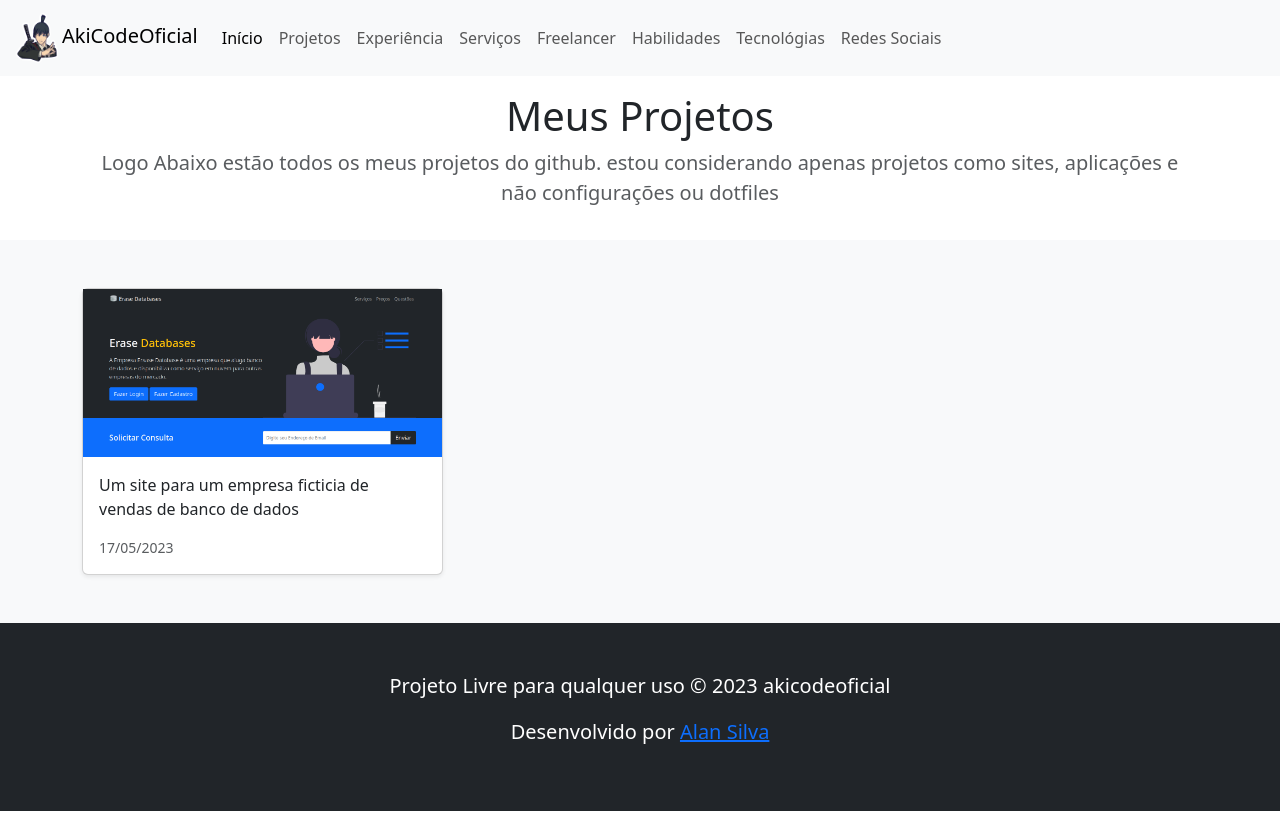
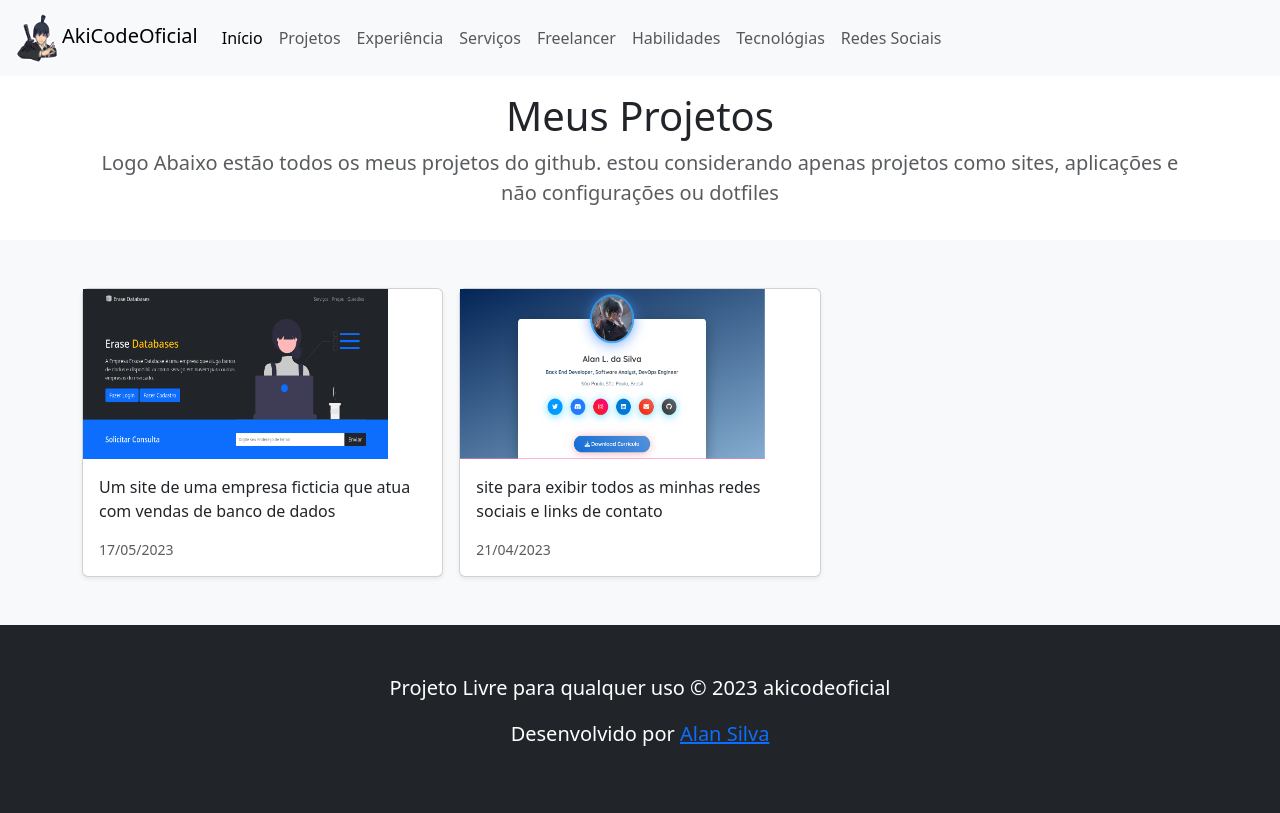
Before and after one commit to akicodeoficial/akicode-portfolio, a React (Vite) app: page /projetos in a window 1280 px wide. Built offline with nearby package versions, Linux system fonts and the light colour scheme.

Commit message:
Adicionando novo projeto e deixando as imagens do mesmo tamanho

```diff
--- a/src/components/card-project.tsx
+++ b/src/components/card-project.tsx
@@ -12,7 +12,7 @@ export default function CardProjet({
   return (
     <div className="col">
       <div className="card shadow-sm">
-        <img src={imageUrl} />
+        <img src={imageUrl} width={305} height={170} />
         <div className="card-body">
           <p className="card-text">{cardDescription}</p>
           <div className="d-flex justify-content-between align-items-center">
--- a/src/pages/projects.tsx
+++ b/src/pages/projects.tsx
@@ -1,6 +1,7 @@
 import CardProjet from "../components/card-project";
 import RootLayout from "../layouts/root";
-import EraseDatabase from "../assets/erasa-database.png";
+import EraseDatabase from "../assets/projects/erasa-database.png";
+import SocialProfileLinks from "../assets/projects/social-profile-links.png";
 
 export default function ProjectsPage(): JSX.Element {
   return (
@@ -23,7 +24,12 @@ export default function ProjectsPage(): JSX.Element {
             <CardProjet
               date="17/05/2023"
               imageUrl={EraseDatabase}
-              cardDescription="Um site para um empresa ficticia de vendas de banco de dados"
+              cardDescription="Um site de uma empresa ficticia que atua com vendas de banco de dados"
+            />
+            <CardProjet
+              date="21/04/2023"
+              imageUrl={SocialProfileLinks}
+              cardDescription="site para exibir todos as minhas redes sociais e links de contato"
             />
           </div>
         </div>
```
Also changed, not shown: src/assets/projects/erasa-database.png (renamed from src/assets/erasa-database.png), src/assets/projects/social-profile-links.png (added).
